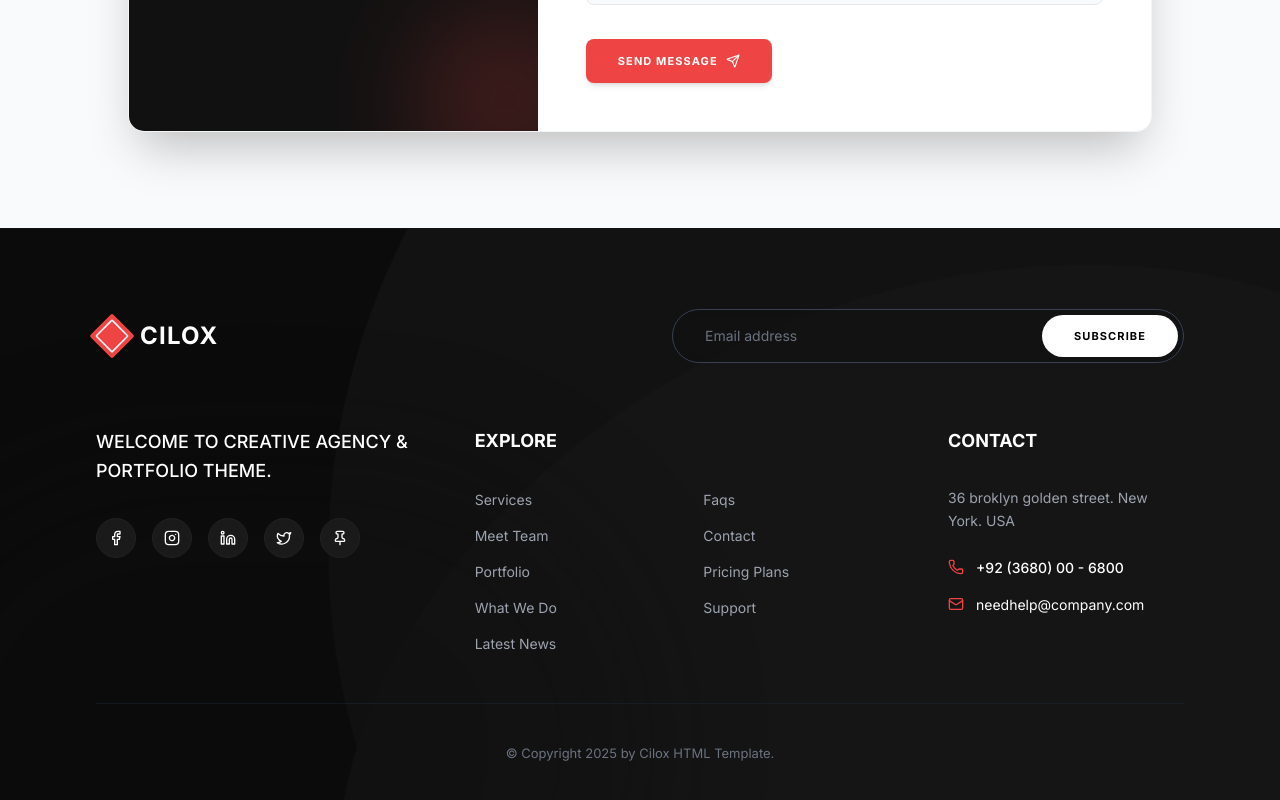
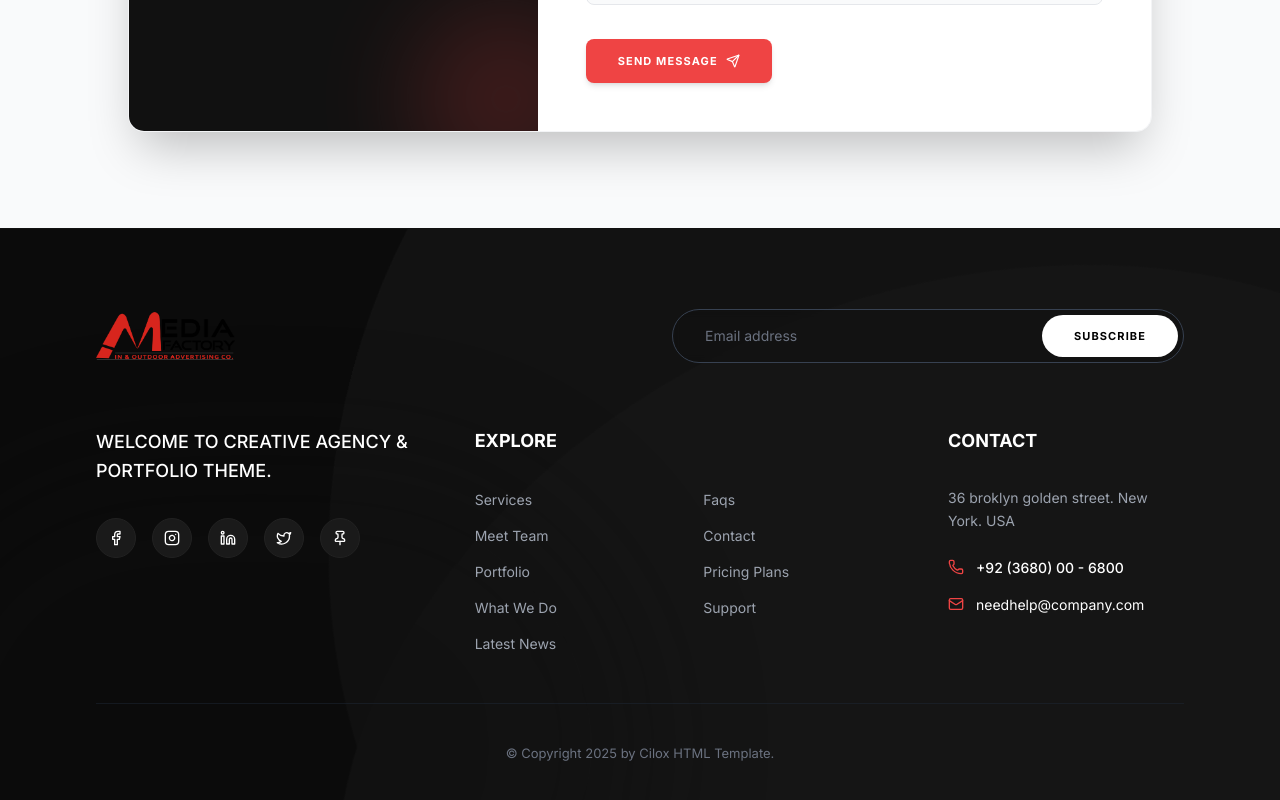
Before and after one commit to webenquiry11-svg/media-factory, a Next.js app in the folder frontend/: page / in a window 1280 px wide. Shown: the part 8798-9598 px from the top of the page. Built offline with nearby package versions, Linux system fonts and the light colour scheme.

Commit message:
Fixed frontend submodule issue

```diff
--- a/frontend/components/sections/Contact.tsx
+++ b/frontend/components/sections/Contact.tsx
@@ -215,14 +215,9 @@ const Contact = () => {
           <div className="flex flex-col lg:flex-row justify-between items-center mb-16 gap-8">
 
             {/* Logo */}
-            <div className="flex items-center gap-3">
-              <div className="w-8 h-8 relative">
-                 {/* Simple geometric logo icon */}
-                 <div className="absolute inset-0 bg-red-500 rotate-45 rounded-sm"></div>
-                 <div className="absolute inset-0 border-2 border-white rotate-45 rounded-sm scale-75"></div>
-              </div>
-              <span className="text-2xl font-bold tracking-wider text-white">CILOX</span>
-            </div>
+            <a href="/" className="flex items-center">
+               <img src="/logo.png" alt="Cilox Logo" className="h-12 w-auto" />
+            </a>
 
             {/* Subscribe Form */}
             <div className="relative w-full max-w-lg">
```
